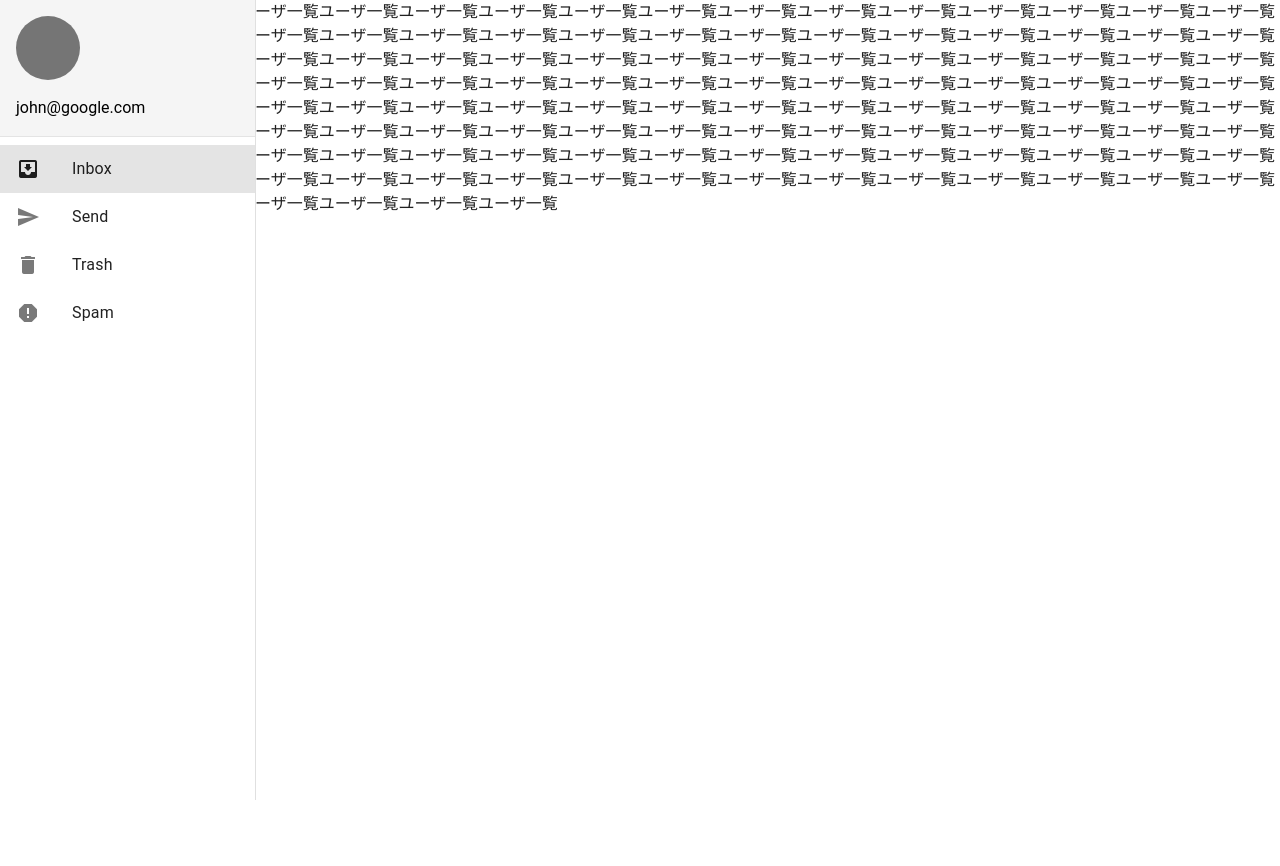
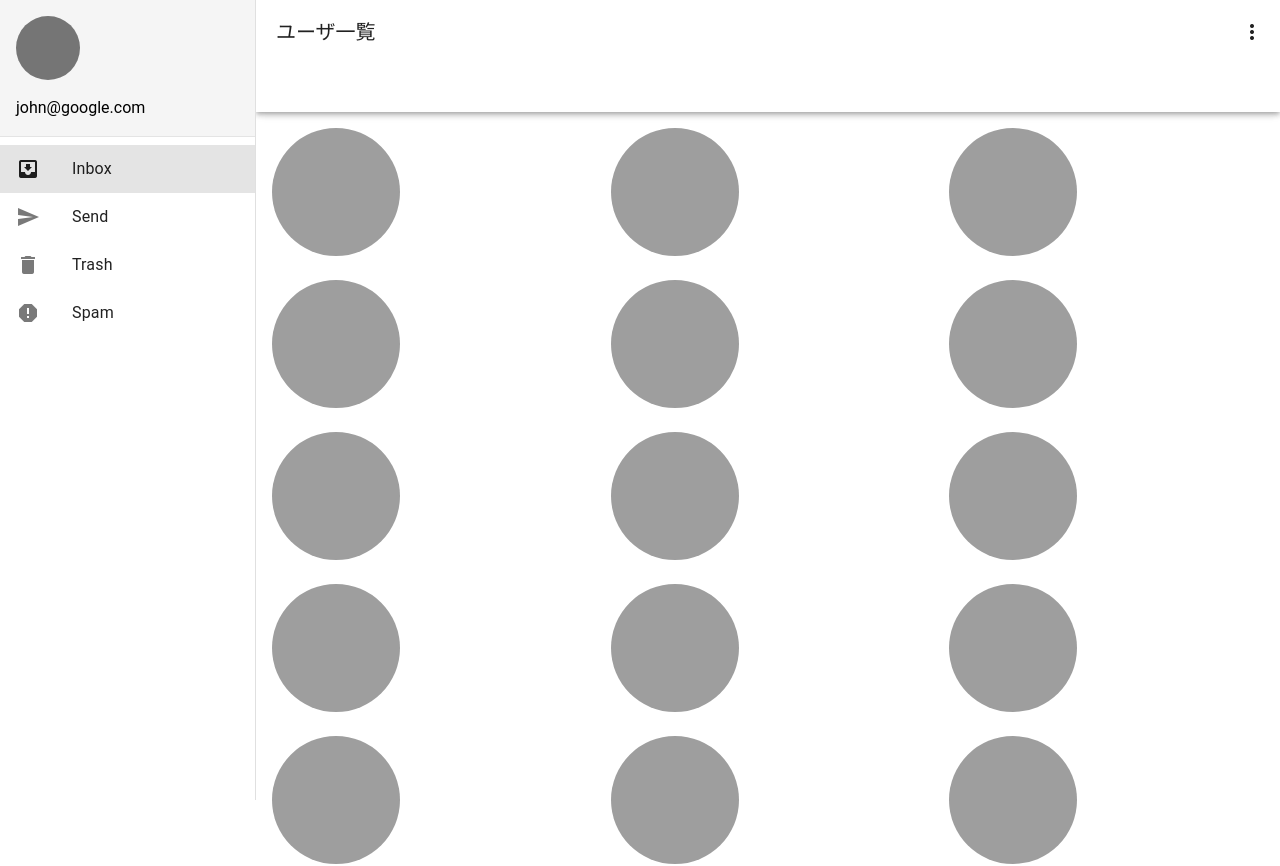
Before and after one commit to kannna5296/vue-chat-sample, a Vue app: page / in a window 1280 px wide. Shown: the top 866 px of the page. Before the commit the page ends 800 px from the top, so only its background shows below. Built offline with nearby package versions, Linux system fonts and the light colour scheme.

Commit message:
ドロワーメニュー位置調整

```diff
--- a/src/App.vue
+++ b/src/App.vue
@@ -21,7 +21,7 @@
 
 <template>
   <v-app>
-    <RouterView />
+    <!-- こいつ↓もRouterViewの中に入れられない？？ -->
     <v-navigation-drawer v-model="drawer">
       <v-sheet color="grey-lighten-4" class="pa-4">
         <v-avatar class="mb-4" color="grey-darken-1" size="64"></v-avatar>
@@ -41,6 +41,7 @@
         </v-list-item>
       </v-list>
     </v-navigation-drawer>
+    <RouterView />
   </v-app>
 </template>
 
--- a/src/components/UserList.vue
+++ b/src/components/UserList.vue
@@ -1,7 +1,23 @@
 <template>
-  <div class="home">
-    ユーザ一覧ユーザ一覧ユーザ一覧ユーザ一覧ユーザ一覧ユーザ一覧ユーザ一覧ユーザ一覧ユーザ一覧ユーザ一覧ユーザ一覧ユーザ一覧ユーザ一覧ユーザ一覧ユーザ一覧ユーザ一覧ユーザ一覧ユーザ一覧ユーザ一覧ユーザ一覧ユーザ一覧ユーザ一覧ユーザ一覧ユーザ一覧ユーザ一覧ユーザ一覧ユーザ一覧ユーザ一覧ユーザ一覧ユーザ一覧ユーザ一覧ユーザ一覧ユーザ一覧ユーザ一覧ユーザ一覧ユーザ一覧ユーザ一覧ユーザ一覧ユーザ一覧ユーザ一覧ユーザ一覧ユーザ一覧ユーザ一覧ユーザ一覧ユーザ一覧ユーザ一覧ユーザ一覧ユーザ一覧ユーザ一覧ユーザ一覧ユーザ一覧ユーザ一覧ユーザ一覧ユーザ一覧ユーザ一覧ユーザ一覧ユーザ一覧ユーザ一覧ユーザ一覧ユーザ一覧ユーザ一覧ユーザ一覧ユーザ一覧ユーザ一覧ユーザ一覧ユーザ一覧ユーザ一覧ユーザ一覧ユーザ一覧ユーザ一覧ユーザ一覧ユーザ一覧ユーザ一覧ユーザ一覧ユーザ一覧ユーザ一覧ユーザ一覧ユーザ一覧ユーザ一覧ユーザ一覧ユーザ一覧ユーザ一覧ユーザ一覧ユーザ一覧ユーザ一覧ユーザ一覧ユーザ一覧ユーザ一覧ユーザ一覧ユーザ一覧ユーザ一覧ユーザ一覧ユーザ一覧ユーザ一覧ユーザ一覧ユーザ一覧ユーザ一覧ユーザ一覧ユーザ一覧ユーザ一覧ユーザ一覧ユーザ一覧ユーザ一覧ユーザ一覧ユーザ一覧ユーザ一覧ユーザ一覧ユーザ一覧ユーザ一覧ユーザ一覧ユーザ一覧ユーザ一覧ユーザ一覧ユーザ一覧ユーザ一覧ユーザ一覧ユーザ一覧ユーザ一覧ユーザ一覧ユーザ一覧ユーザ一覧ユーザ一覧ユーザ一覧ユーザ一覧ユーザ一覧ユーザ一覧ユーザ一覧ユーザ一覧ユーザ一覧ユーザ一覧ユーザ一覧ユーザ一覧ユーザ一覧ユーザ一覧ユーザ一覧
-  </div>
+  <v-app-bar app extended>
+    <v-toolbar-title>ユーザ一覧</v-toolbar-title>
+
+    <v-spacer></v-spacer>
+
+    <v-btn icon>
+      <v-icon>mdi-dots-vertical</v-icon>
+    </v-btn>
+  </v-app-bar>
+
+  <v-main>
+    <v-container>
+      <v-row>
+        <v-col v-for="n in 24" :key="n" cols="4">
+          <v-avatar color="grey lighten-2" size="128"></v-avatar>
+        </v-col>
+      </v-row>
+    </v-container>
+  </v-main>
 </template>
 
 <script setup lang="ts"></script>
```
